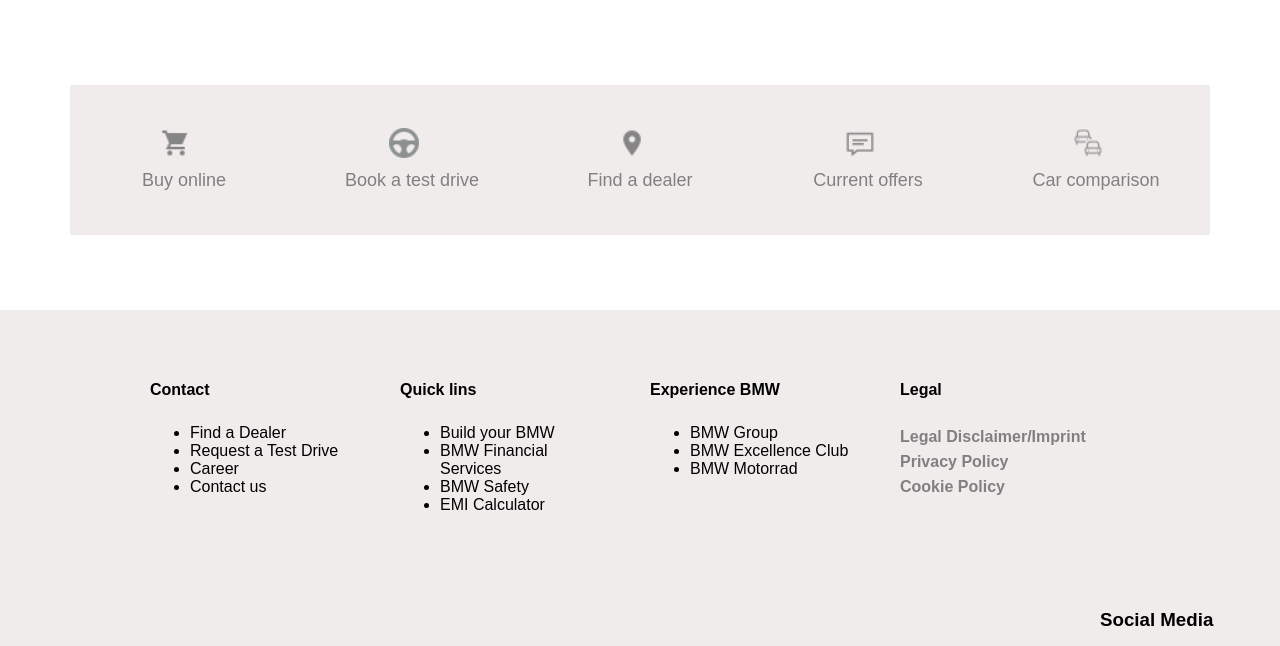
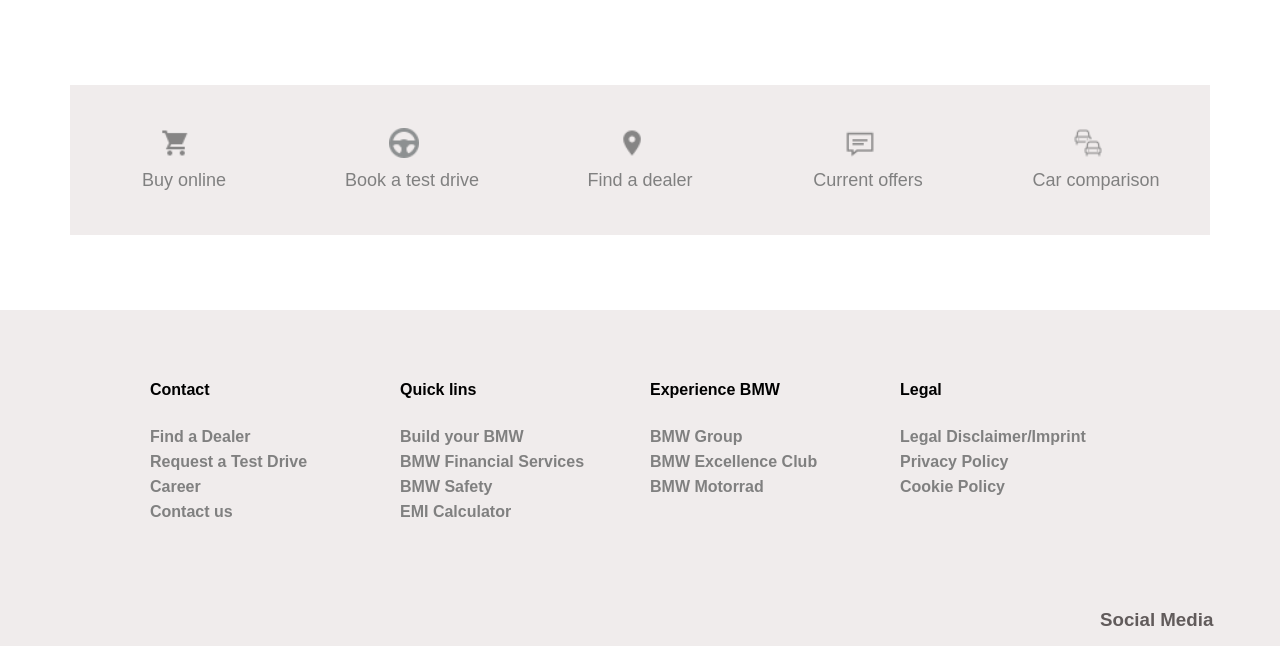
Before and after one commit to Shihabshiha/Weekn-1-task-2, a plain HTML site: page index.html in a window 1280 px wide. Shown: the part 2468-3114 px from the top of the page. Drawn offline with Linux system fonts and the light colour scheme.

Commit message:
code edited

```diff
--- a/index.html
+++ b/index.html
@@ -148,7 +148,7 @@
       <div class="section-box">
         <div class="section-title"><h4>Contact</h4></div>
         <div class="section-discription">
-          <ul>
+          <ul class="ul1">
             <li>Find a Dealer</li>
             <li>Request a Test Drive</li>
             <li>Career</li>
@@ -159,7 +159,7 @@
       <div class="section-box">
         <div class="section-title"><h4>Quick lins</h4></div>
         <div class="section-discription">
-          <ul>
+          <ul class="ul1">
             <li>Build your BMW</li>
             <li>BMW Financial Services</li>
             <li>BMW Safety</li>
@@ -170,7 +170,7 @@
       <div class="section-box">
         <div class="section-title"><h4>Experience BMW</h4></div>
         <div class="section-discription">
-          <ul>
+          <ul class="ul1" >
             <li>BMW Group</li>
             <li>BMW Excellence Club</li>
             <li>BMW Motorrad</li>
--- a/styles/footer.css
+++ b/styles/footer.css
@@ -66,6 +66,7 @@
 
 .social-media{
   padding-left: 1000px;
+  color: rgb(97, 91, 91);
 }
 
 .social-media-icons img{
```
